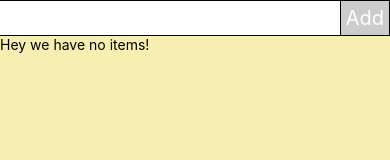
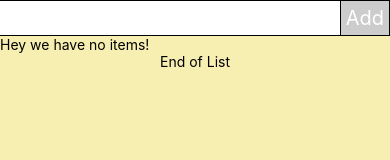
Before and after one commit to johannesmu/firstApp22T2, a React Native app: screen / in a window 390 px wide. Shown: the top 160 px of the page. Built offline with nearby package versions, Linux system fonts and the light colour scheme.

Commit message:
add list footer and clear method for textinput

```diff
--- a/App.js
+++ b/App.js
@@ -5,6 +5,7 @@ import { useState, useRef, useEffect } from 'react'
 import { ListItem } from './components/ListItem';
 import { ListSeparator } from './components/ListSeparator';
 import { ListEmpty } from './components/ListEmpty';
+import { ListFooter } from './components/ListFooter';
 
 
 export default function App() {
@@ -28,7 +29,7 @@ export default function App() {
     let newItem = { id: newId, name: input, status: false }
     let newList = ListData.concat( newItem )
     SetListData( newList )
-    //txtInput.clear()
+    txtInput.current.clear()
   }
 
   const deleteItem = ( itemId ) => {
@@ -75,6 +76,7 @@ export default function App() {
         renderItem={renderItem}
         ItemSeparatorComponent={ ListSeparator }
         ListEmptyComponent={ ListEmpty }
+        ListFooterComponent={ <ListFooter text="End of List" />}
       />
     </View>
   );
--- /dev/null
+++ b/components/ListFooter.js
@@ -0,0 +1,14 @@
+import { View, Text, StyleSheet } from 'react-native'
+export function ListFooter(props) {
+  return (
+    <View>
+      <Text style={styles.text}>{props.text}</Text>
+    </View>
+  )
+}
+
+const styles = StyleSheet.create({
+  text: {
+    textAlign: 'center',
+  },
+})
```
